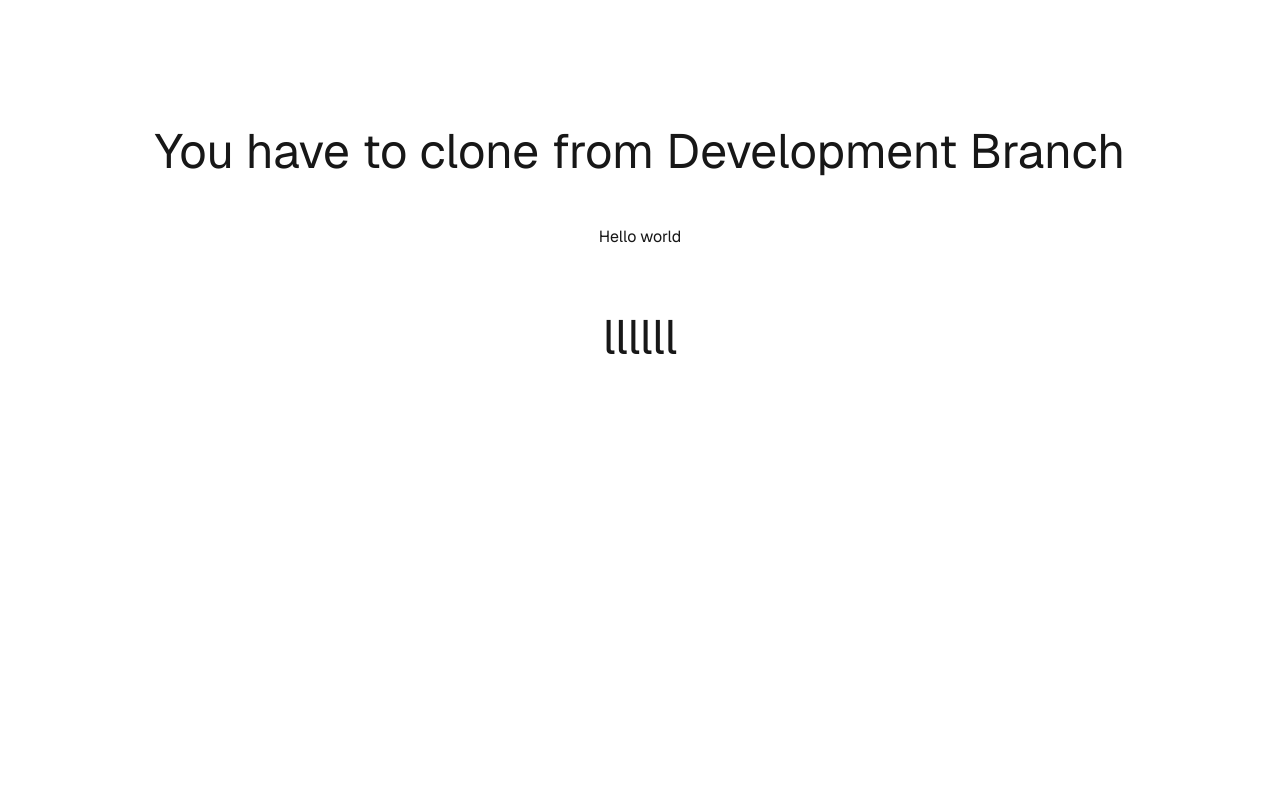
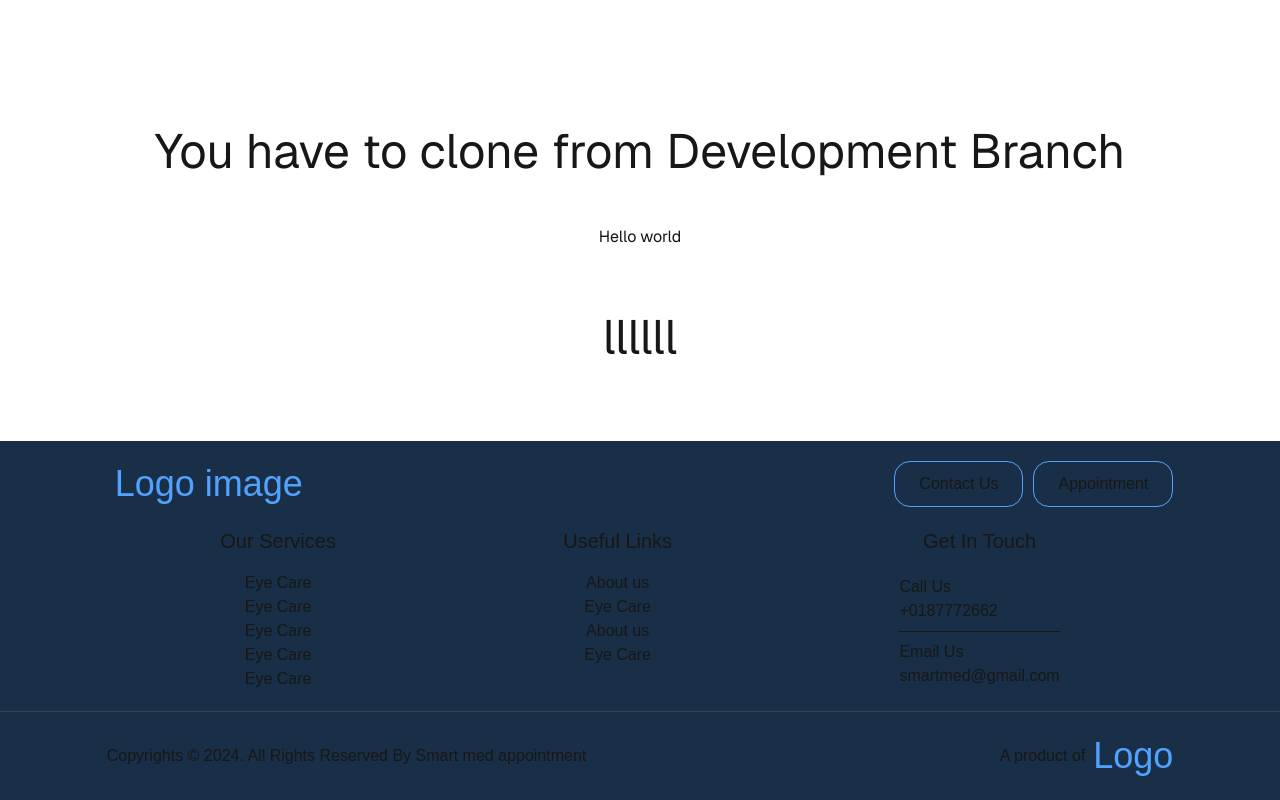
Before and after one commit to ahanaf607307/smart-med-appointments-healthcare-nextjs, a Next.js app: page / in a window 1280 px wide. Shown: the part 359-1159 px from the top of the page. Before the commit the page ends 800 px from the top, so only its background shows below. Built offline with nearby package versions, Linux system fonts and the light colour scheme.

Commit message:
Footer section done without Link and logo

```diff
--- /dev/null
+++ b/src/app/components/Footer/Footer.jsx
@@ -0,0 +1,66 @@
+import Link from 'next/link';
+import React from 'react';
+
+const Footer = () => {
+    return (
+        <div className='bg-[#192f47]'>
+            <div className='max-w-10/12 mx-auto'>
+                {/* company name and logo section  */}
+                <div className='flex md:flex-row flex-col md:justify-between items-center pt-5'>
+                    <h1 className='text-4xl text-blue-400 pl-2'>Logo image</h1>
+                    <div className='flex gap-2.5 mt-4 lg:mt-0'>
+                        <button className='py-2.5 px-6 rounded-2xl border border-blue-400 hover:bg-white hover:text-blue-400 hover:border-transparent'>Contact Us</button>
+                        <button className='py-2.5 px-6 rounded-2xl border border-blue-400 hover:bg-white hover:text-blue-400 hover:border-transparent'>Appointment</button>
+                    </div>
+                </div>
+
+                {/* all information and service and contact info section  */}
+
+                <div className='flex md:flex-row flex-col gap-4 md:gap-0 md:justify-around mt-5'>
+                    {/* servise section  */}
+                    <div>
+                        <h1 className='text-xl text-center'>Our Services</h1>
+                        <ul className='text-center mt-4'>
+                            <li><Link href={"/"}>Eye Care</Link></li>
+                            <li><Link href={"/"}>Eye Care</Link></li>
+                            <li><Link href={"/"}>Eye Care</Link></li>
+                            <li><Link href={"/"}>Eye Care</Link></li>
+                            <li><Link href={"/"}>Eye Care</Link></li>
+                        </ul>
+                    </div>
+                    {/* Useful Link section  */}
+                    <div>
+                        <h1 className='text-xl text-center'>Useful Links</h1>
+                        <ul className='text-center mt-4'>
+                            <li><Link href={"/"}>About us</Link></li>
+                            <li><Link href={"/"}>Eye Care</Link></li>
+                            <li><Link href={"/"}>About us</Link></li>
+                            <li><Link href={"/"}>Eye Care</Link></li>
+                        </ul>
+                    </div>
+                    {/* contact section  */}
+                    <div>
+                        <h1 className='text-xl text-center'>Get In Touch</h1>
+                        <div className='mt-5 text-center md:text-left lg:text-left'>
+                            <p>Call Us</p>
+                            <p>+0187772662</p>
+                            <hr className='my-2' />
+                            <p>Email Us</p>
+                            <p>smartmed@gmail.com</p>
+                        </div>
+                    </div>
+                </div>
+            </div>
+            <hr className='mt-5 text-gray-700' />
+            <div className='max-w-10/12 mx-auto flex flex-col lg:flex-row lg:justify-between justify-center items-center py-6'>
+                <p className='lg:text-base text-sm text-center'>Copyrights © 2024. All Rights Reserved By Smart med appointment</p>
+                <div className='flex items-center'>
+                    <p>A product of</p>
+                    <h1 className='text-4xl text-blue-400 pl-2'>Logo</h1>
+                </div>
+            </div>
+        </div>
+    );
+};
+
+export default Footer;
--- a/src/app/layout.js
+++ b/src/app/layout.js
@@ -1,5 +1,6 @@
 import { Geist, Geist_Mono } from "next/font/google";
 import "./globals.css";
+import Footer from "./components/Footer/Footer";
 
 const geistSans = Geist({
   variable: "--font-geist-sans",
@@ -18,11 +19,12 @@ export const metadata = {
 
 export default function RootLayout({ children }) {
   return (
-    <html lang="en">
+    <html lang="en" className="">
       <body
         className={`${geistSans.variable} ${geistMono.variable} antialiased`}
       >
         {children}
+        <Footer></Footer>
       </body>
     </html>
   );
```
